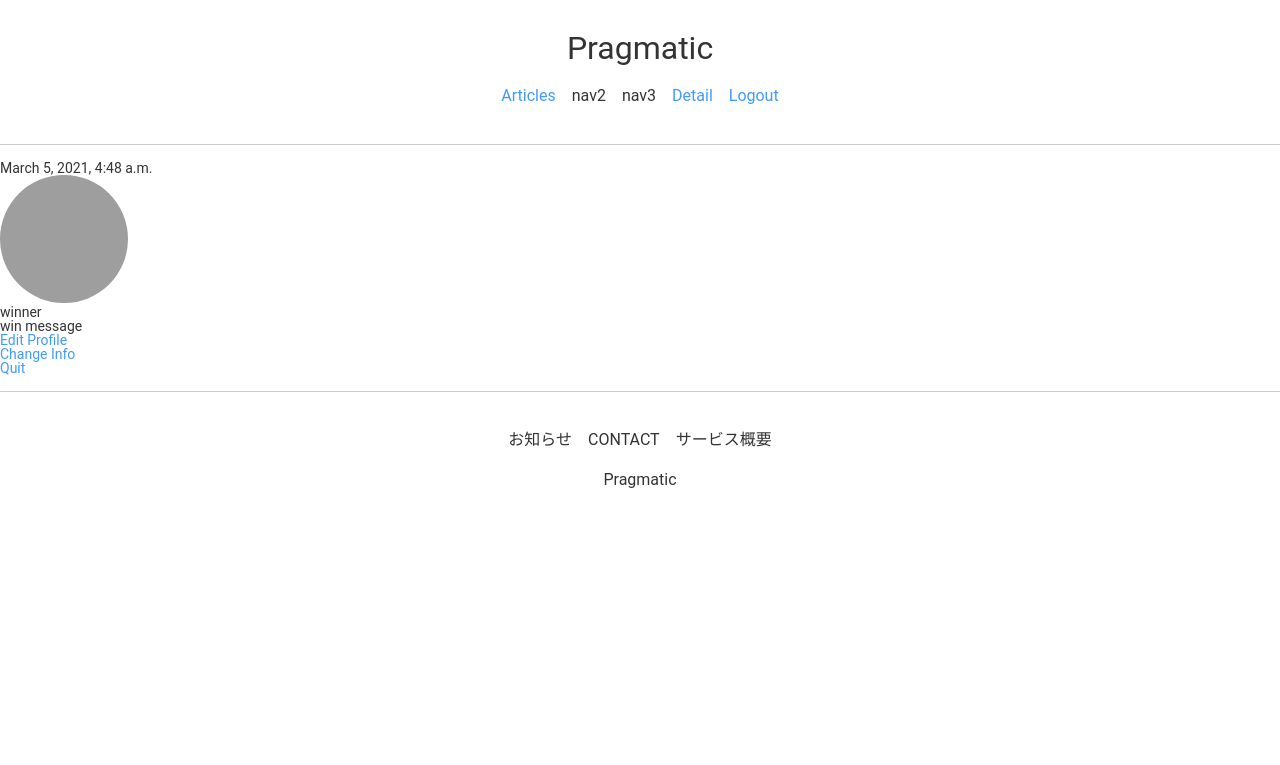
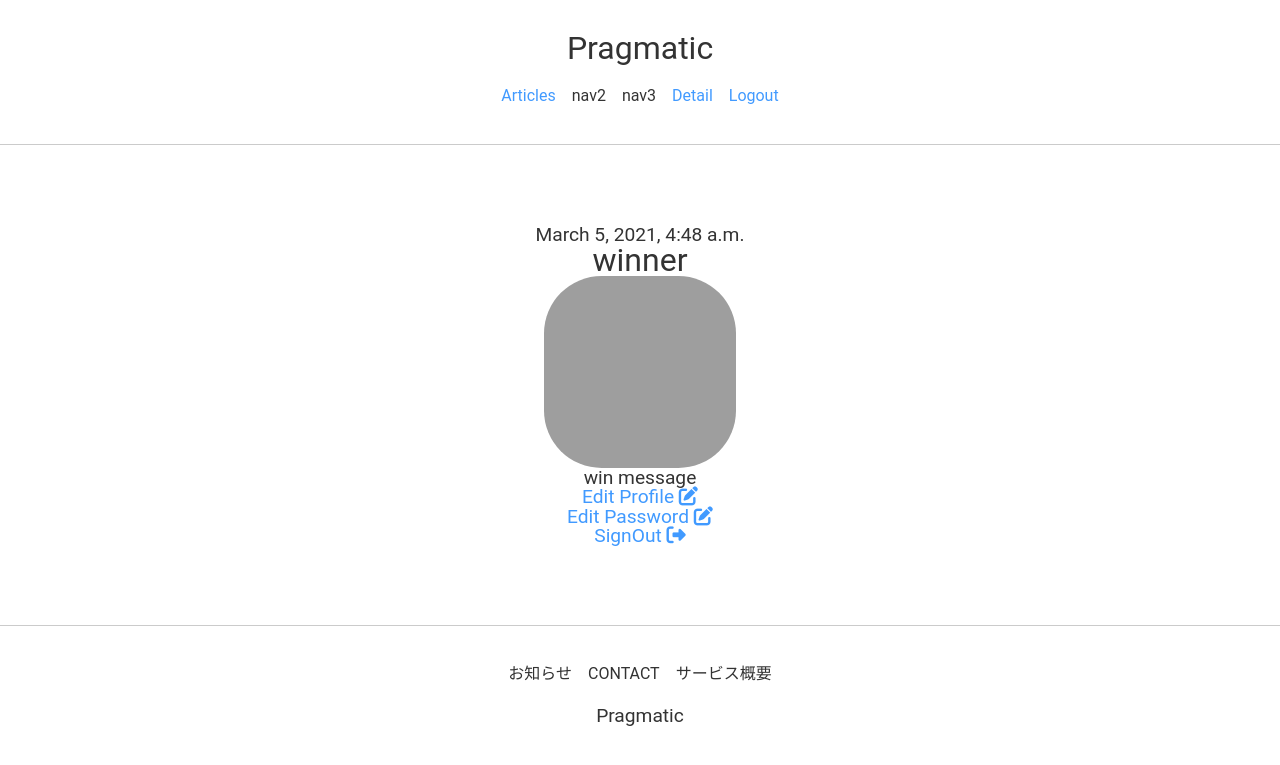
Before and after one commit to cit007/pinterest, a Django app: page /accounts/detail/4 in a window 1280 px wide. Shown: the top 765 px of the page. Run offline with Django 3.2, Linux system fonts and the light colour scheme; a user stored in the database is signed in; data comes from the database, SQL or seed files in the repository; both versions use the stored data as it was after the commit; some libraries are stand-ins or nearby versions; grey boxes are pictures that could not be loaded.

Commit message:
account layout

```diff
--- a/accountapp/templates/accountapp/detail.html
+++ b/accountapp/templates/accountapp/detail.html
@@ -3,19 +3,17 @@
 {% block content %}
 
     <div class="account-detail">
-        <div>
-            <h4>{{ target_user.date_joined }}</h4>
+        <div class="account-profile">
+            <h3>{{ target_user.date_joined }}</h3>
             {% if target_user.profile %}
-                <img src="{{ target_user.profile.image.url }}" alt="" style="height: 8rem; width: 8rem; border-radius: 50%;">
-
-                <h4>{{ target_user.profile.nickname }}</h4>
+                <h1>{{ target_user.profile.nickname }}</h1>
+                <img src="{{ target_user.profile.image.url }}" alt="">
                 <h6>{{ target_user.profile.message}}</h6>
 
-                    {% if target_user == user %}
-                    <a href="{% url 'profileapp:update' pk=target_user.profile.pk %}">
-                        <p>Edit Profile</p>
-                    </a>
-                    {% endif %}
+                {% if target_user == user %}
+                <a href="{% url 'profileapp:update' pk=target_user.profile.pk %}">Edit Profile <i class="fas fa-edit"></i></a>
+                {% endif %}
+
             {% else %}
                 {% if target_user == user %}
                 <a href="{% url 'profileapp:create' %}">
@@ -26,12 +24,8 @@
         </div>
 
         {% if target_user == user %}
-        <a href="{% url 'accountapp:update' pk=user.pk %}">
-            <p>Change Info</p>
-        </a>
-        <a href="{% url 'accountapp:delete' pk=user.pk %}">
-            <p>Quit</p>
-        </a>
+        <a href="{% url 'accountapp:update' pk=user.pk %}">Edit Password <i class="fas fa-edit"></i></a>
+        <a href="{% url 'accountapp:delete' pk=user.pk %}">SignOut <i class="fas fa-sign-out-alt"></i></a>
         {% endif %}
     </div>
 
--- a/accountapp/templates/accountapp/login.html
+++ b/accountapp/templates/accountapp/login.html
@@ -3,15 +3,15 @@
 
 {% block content %}
 
-    <div class="account-login" style="text-align:center; max-width:500px; margin:4rem auto;">
-        <div>
+    <div class="account-login">
+        <div class="title">
             <h4>Login</h4>
         </div>
         <div>
             <form action="" method="post">
                 {% csrf_token %}
                 {% bootstrap_form form %}
-            <input type="submit" class="btn btn-dark rounded-pill col-6 mt-3">
+            <input type="submit" class="submit-btn">
             </form>
         </div>
     </div>
--- a/accountapp/templates/accountapp/update.html
+++ b/accountapp/templates/accountapp/update.html
@@ -3,14 +3,14 @@
 
 {% block content %}
 
-    <div class="account-update" style="text-align:center; max-width:500px; margin:4rem auto;">
-        <div class="mb-4">
+    <div class="account-update">
+        <div class="title">
             <h4>Change Info</h4>
         </div>
         <form action="{% url 'accountapp:update' pk=target_user.pk %}" method="post">
             {% csrf_token %}
             {% bootstrap_form form %}
-            <input type="submit" class="btn btn-dark rounded-pill col-6 mt-3">
+            <input type="submit" class="submit-btn">
         </form>
     </div>
 
--- a/static/css/account.css
+++ b/static/css/account.css
@@ -1,21 +1,51 @@
-.account-create {
+.account-create,
+.account-update,
+.account-delete,
+.account-detail,
+.account-login {
   max-width: 500px;
-  margin: 2rem auto;
+  margin: 4rem auto;
   font-size: 1.2rem;
   padding: 1rem;
+
+  display: flex;
+  flex-direction: column;
+  align-items: center;
 }
 
-.account-create .title {
+.account-detail img {
+  height: 12rem;
+  width: 12rem;
+  border-radius: 30%;
+}
+
+.account-detail .account-profile {
+  display: flex;
+  flex-direction: column;
+  justify-content: center;
+  align-items: center;
+}
+
+.account-create .title,
+.account-update .title,
+.account-delete .title,
+.account-login .title {
   text-align: center;
   margin-bottom: 1rem;
 }
 
-.account-create form label {
+.account-create form label,
+.account-update form label,
+.account-delete form label,
+.account-login form label {
   margin-top: 1rem;
   margin-bottom: 8px;
 }
 
-.account-create .submit-btn {
+.account-create .submit-btn,
+.account-update .submit-btn,
+.account-delete .delete-btn,
+.account-login .submit-btn {
   border: none;
   border-radius: 10px;
   font-size: 1.25rem;
--- a/static/css/base.css
+++ b/static/css/base.css
@@ -16,6 +16,10 @@ h1 {
 }
 
 h3 {
+  font-size: 1.2rem;
+}
+
+h4 {
   font-size: 1rem;
 }
 
```
Also changed, not shown: accountapp/templates/accountapp/delete.html (+4 -4 lines), db.sqlite3.
